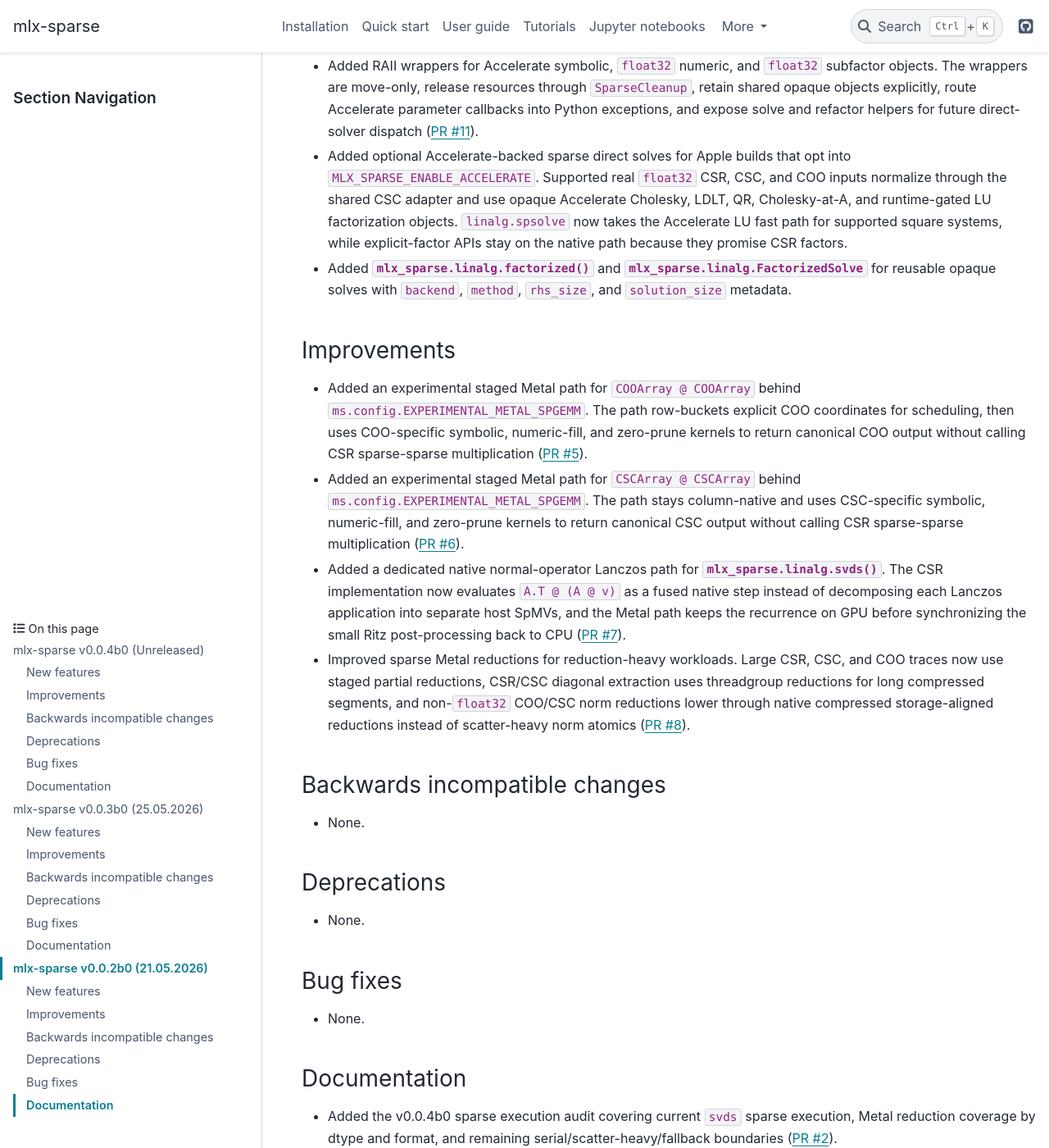
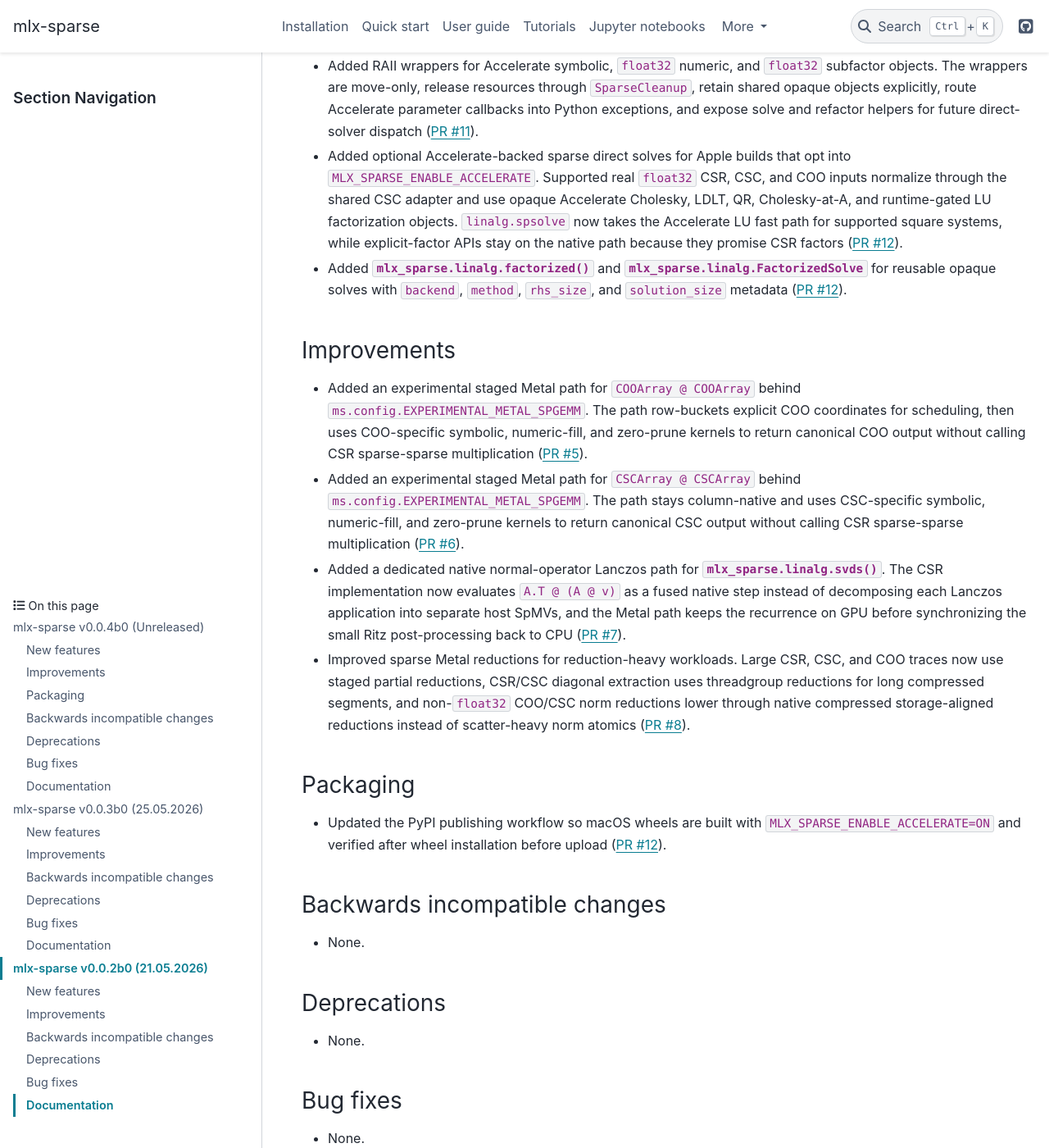
Before and after one commit to waleed-sh/mlx-sparse, a Sphinx documentation site: the page built from docs/changelog.rst, in a window 1280 px wide and 1400 px high, scrolled down 854 px. Shown: the whole window at 82% size. Built offline with Sphinx 7.4.7 and the PyData theme 0.15.4, drawn with Linux system fonts in a browser that asks for light colours; the version number could not be read and is left out; some of the changed text lies outside the part shown.

Commit message:
adding tutorials and Accelerate support for the publishing CI

```diff
--- a/docs/changelog.rst
+++ b/docs/changelog.rst
@@ -52,11 +52,13 @@
   Accelerate Cholesky, LDLT, QR, Cholesky-at-A, and runtime-gated LU
   factorization objects. ``linalg.spsolve`` now takes the Accelerate LU fast
   path for supported square systems, while explicit-factor APIs stay on the
-  native path because they promise CSR factors.
+  native path because they promise CSR factors
+  (`PR #12 <https://github.com/waleed-sh/mlx-sparse/pull/12>`_).
 
 * Added :func:`mlx_sparse.linalg.factorized` and
   :class:`mlx_sparse.linalg.FactorizedSolve` for reusable opaque solves with
-  ``backend``, ``method``, ``rhs_size``, and ``solution_size`` metadata.
+  ``backend``, ``method``, ``rhs_size``, and ``solution_size`` metadata
+  (`PR #12 <https://github.com/waleed-sh/mlx-sparse/pull/12>`_).
 
 Improvements
 ~~~~~~~~~~~~
@@ -87,6 +89,13 @@
   non-``float32`` COO/CSC norm reductions lower through native compressed
   storage-aligned reductions instead of scatter-heavy norm atomics
   (`PR #8 <https://github.com/waleed-sh/mlx-sparse/pull/8>`_).
+
+Packaging
+~~~~~~~~~
+
+* Updated the PyPI publishing workflow so macOS wheels are built with
+  ``MLX_SPARSE_ENABLE_ACCELERATE=ON`` and verified after wheel installation
+  before upload (`PR #12 <https://github.com/waleed-sh/mlx-sparse/pull/12>`_).
 
 Backwards incompatible changes
 ~~~~~~~~~~~~~~~~~~~~~~~~~~~~~~
@@ -129,7 +138,8 @@
 
 * Added a dedicated solver support page documenting each public
   ``mlx_sparse.linalg`` solver, its CPU/GPU coverage label, and whether an
-  Accelerate-enabled build can use an Apple sparse direct-solver path.
+  Accelerate-enabled build can use an Apple sparse direct-solver path
+  (`PR #12 <https://github.com/waleed-sh/mlx-sparse/pull/12>`_).
 
 mlx-sparse v0.0.3b0 (25.05.2026)
 ----------------------------------
```
Also changed, not shown: README.md (+19 -9 lines), docs/api/device.rst (+4 -4 lines), docs/notebooks/index.rst (+14 -0 lines), docs/notebooks/19_accelerate_square_solvers.ipynb (added), docs/notebooks/20_accelerate_rectangular_solvers.ipynb (added), 4 other files.
